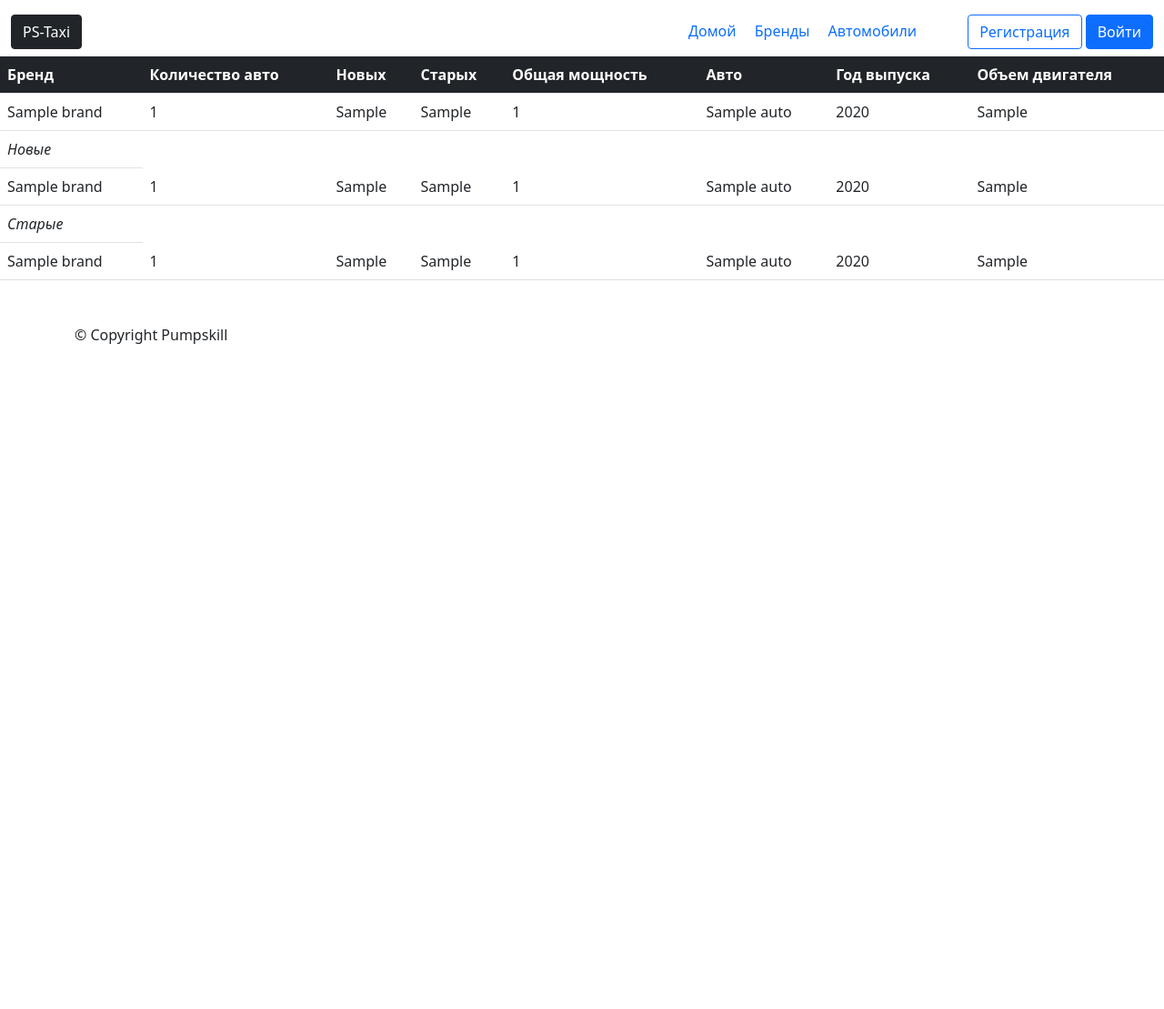
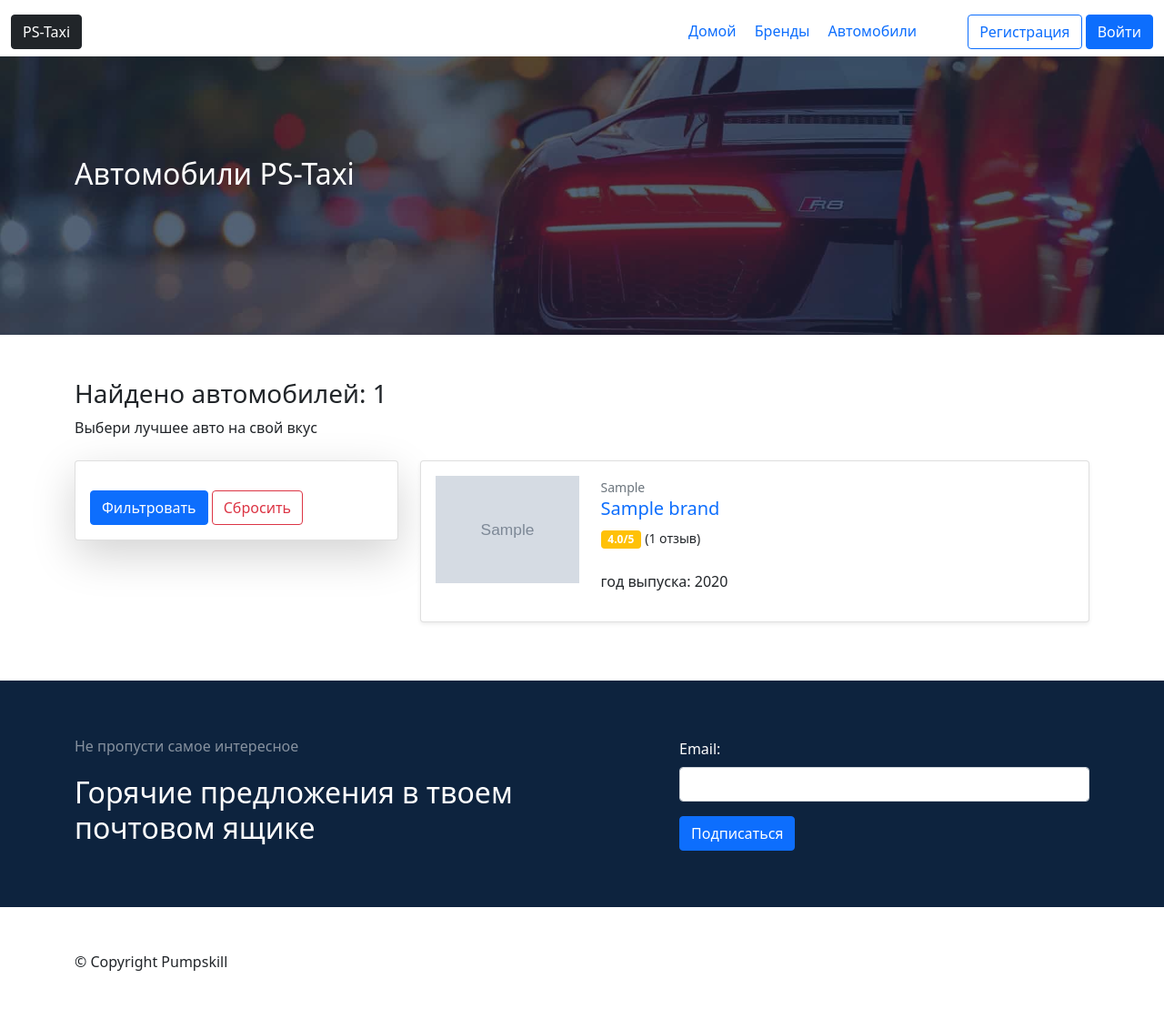
Before and after one commit to DZHES/pstaxi, a Django app: template motorpool/templates/motorpool/auto_list.html in a window 1280 px wide. Shown: the whole page at 91% size. Before the commit the page ends 378 px from the top, so only its background shows below. Run offline with Django 3.2, Linux system fonts and the light colour scheme; the template is opened without the code that fills it: most values are stand-ins (such as "Sample title", 1, 10 or a date in 2020); grey boxes marked "Sample" are stand-in pictures; parts of the project's set-up code (start-up, migrations or seed data) failed here and were passed over.

Commit message:
Optimization

```diff
--- a/motorpool/templates/motorpool/auto_list.html
+++ b/motorpool/templates/motorpool/auto_list.html
@@ -1,63 +1,63 @@
 {% extends "__base.html" %}
+{% load pstaxitags %}
+{% block title %}PS-Taxi - список автомобилей
+{% endblock %}
+
 {% block content %}
 
-<table class="table table-hover">
-    <thead class="table-dark">
-    <tr>
-        <th scope="col">Бренд</th>
-        <th scope="col">Количество авто</th>
-        <th scope="col">Новых</th>
-        <th scope="col">Старых</th>
-        <th scope="col">Общая мощность</th>
-        <th scope="col">Авто</th>
-        <th scope="col">Год выпуска</th>
-        <th scope="col">Объем двигателя</th>
-    </tr>
-    </thead>
-    <tbody>
-    {% for brand in object_list %}
-        {% for auto in brand.all_cars_list %}
-        <tr>
-            <td>{{ brand }}</td>
-            <td>{{ brand.car_count }}</td>
-            <td>{{ brand.new_cars }}</td>
-            <td>{{ brand.old_cars }}</td>
-            <td>{{ brand.total_engine_power }}</td>
-            <td>{{ auto }}</td>
-            <td>{{ auto.year }}</td>
-            <td>{{ auto.pts.engine_volume }}</td>
-        </tr>
-        {% endfor %}
+{% with "Автомобили PS-Taxi" as header %}
+    {% include "snippets/_wrapper.html" %}
+{% endwith %}
 
-        <tr><td><i>Новые</i></td></tr>
-        {% for auto in brand.new_cars_list %}
-        <tr>
-            <td>{{ brand }}</td>
-            <td>{{ brand.car_count }}</td>
-            <td>{{ brand.new_cars }}</td>
-            <td>{{ brand.old_cars }}</td>
-            <td>{{ brand.total_engine_power }}</td>
-            <td>{{ auto }}</td>
-            <td>{{ auto.year }}</td>
-            <td>{{ auto.pts.engine_volume }}</td>
-        </tr>
-        {% endfor %}
+<!-- START CARD -->
+<div class="container my-4 py-4">
+    <h3>Найдено автомобилей: {{ count }}</h3>
+    <p>Выбери лучшее авто на свой вкус</p>
+    <div class="row mt-4">
+        <div class="col-lg-4 mb-4">
+            <div class="card shadow-lg">
+                <div class="card-body">
+                    <form action="." method="get">
+                        {{ filter_form }}
+                        <div class="mt-3">
+                            <button type="submit" class="btn btn-primary">Фильтровать</button>
+                            <a href="{% url 'motorpool:auto_list' %}" class="btn btn-outline-danger">Сбросить</a>
+                        </div>
+                    </form>
+                </div>
+            </div>
+        </div>
+        <div class="col-lg-8">
+            {% for auto in object_list %}
+            <div class="card mb-3 shadow-sm">
+                <div class="card-body row">
+                    <div class="col-lg-3">
+                        <a href="{{ auto.get_absolute_url }}">
+                            <img src="{{ auto.logo_url }}" class="img-fluid" alt="auto">
+                        </a>
+                    </div>
+                    <div class="col-lg-9">
+                        <small class="text-muted">{{ auto.get_auto_class_display }}</small>
+                        <h5>
+                            <a href="{{ auto.get_absolute_url }}" class="text-decoration-none">{{ auto.brand.title }}</a>
+                        </h5>
+                        <p>
+                            <span class="badge bg-warning text-white">{{ auto.rate|floatformat:1|default:0 }}/5</span>
+                            <small>({{ auto.review_count }} {% plural auto.review_count "отзыв" "отзыва" "отзывов" %})</small>
+                        </p>
+                        <p class="mt-4">год выпуска: {{ auto.year }}</p>
+                    </div>
+                </div>
+            </div>
+            {% endfor %}
 
-        <tr><td><i>Старые</i></td></tr>
-        {% for auto in brand.old_cars_list %}
-        <tr>
-            <td>{{ brand }}</td>
-            <td>{{ brand.car_count }}</td>
-            <td>{{ brand.new_cars }}</td>
-            <td>{{ brand.old_cars }}</td>
-            <td>{{ brand.total_engine_power }}</td>
-            <td>{{ auto }}</td>
-            <td>{{ auto.year }}</td>
-            <td>{{ auto.pts.engine_volume }}</td>
-        </tr>
-        {% endfor %}
-    {% endfor %}
-    </tbody>
-</table>
+            {% include "snippets/_pagination.html" %}
+        </div>
+
+    </div>
+</div>
+<!-- END CARD -->
+
+{% include "snippets/_cta.html" %}
 
 {% endblock %}
--- a/motorpool/urls.py
+++ b/motorpool/urls.py
@@ -1,6 +1,7 @@
 from django.urls import path
 from django.views.decorators.http import require_POST
 from motorpool import views
+from django.views.decorators.cache import cache_page
 
 app_name = 'motorpool'
 
@@ -16,8 +17,9 @@ urlpatterns = [
     path('auto-create/<int:brand_pk>/', views.AutoCreateView.as_view(), name='auto_create'),
     path('brand-add-to-favorite/', require_POST(views.BrandAddToFavoriteView.as_view()), name='brand_add_to_favorite'),
     path('brand-set-paginate/', views.set_paginate_view, name='brand_list_set_paginate'),
-    path('auto-list/', views.auto_list, name='auto_list'),
+    path('auto-list/', cache_page(20)(views.AutoListView.as_view()), name='auto_list'),
     path('auto-detail/<int:pk>/', views.AutoDetailView.as_view(), name='auto_detail'),
     path('auto-send-review/', require_POST(views.AutoSendReview.as_view()), name='auto_send_review'),
     path('auto-rent/', require_POST(views.AutoRentView.as_view()), name='auto_rent'),
+    path('auto-list-cache/', cache_page(20)(views.auto_list_cache), name='auto_list_cache'),
 ]
--- a/templates/snippets/_header.html
+++ b/templates/snippets/_header.html
@@ -1,21 +1,20 @@
 <!-- START HEADER -->
-{% load static %}
 <div class="container-fluid">
     <div class="row">
         <div class="col-auto pt-3">
-            <a href="#" class="btn btn-dark">PS-Taxi</a>
+            <a href="{% url 'main:index' %}" class="btn btn-dark">PS-Taxi</a>
         </div>
         <div class="main-menu-content col-auto">
             <ul>
-                <li><a href="#" class="text-decoration-none">Домой</a></li>
+                <li><a href="{% url 'main:index' %}" class="text-decoration-none">Домой</a></li>
                 <li><a href="{% url 'motorpool:brand_list' %}" class="text-decoration-none">Бренды</a></li>
-                <li><a href="#" class="text-decoration-none">Автомобили</a></li>
+                <li><a href="{% url 'motorpool:auto_list' %}" class="text-decoration-none">Автомобили</a></li>
             </ul>
         </div>
         <div class="col-auto pt-3">
-            {% if user.is_authenticated %}
-                <a href="{{ user.profile.get_absolute_url }}" class="btn btn-outline-primary">{{ user }}</a>
-            {% else %}
+        {% if user.is_authenticated %}
+            <a href="{{ user.profile.get_absolute_url }}" class="btn btn-outline-primary">{{ user }}</a>
+        {% else %}
             <a href="{% url 'accounts:sign_up' %}" class="btn btn-outline-primary mr-1">Регистрация</a>
             <a href="{% url 'accounts:sign_in' %}" class="btn btn-primary">Войти</a>
         </div>
```
Also changed, not shown: main/templates/main/index.html (+7 -14 lines), main/views.py (+12 -2 lines), motorpool/forms.py (+19 -1 lines), motorpool/templates/motorpool/auto_list_cache.html (added, +9 -0 lines), motorpool/views.py (+45 -16 lines), pstaxi/settings.py (+10 -0 lines), requirements.txt (+8 -0 lines).
